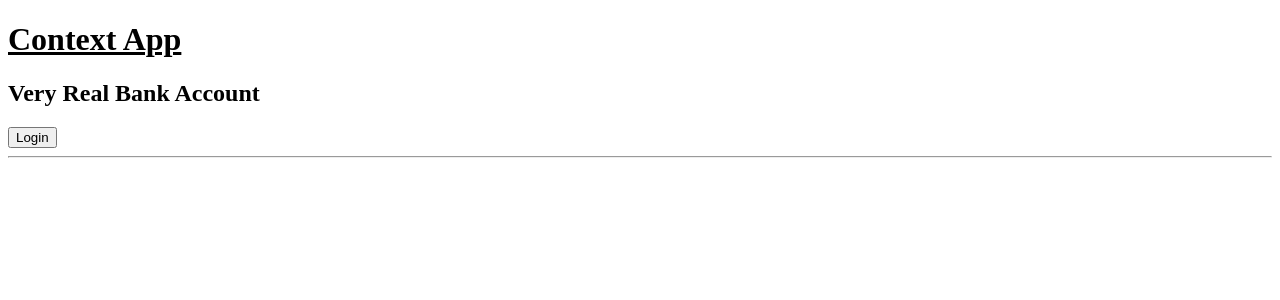
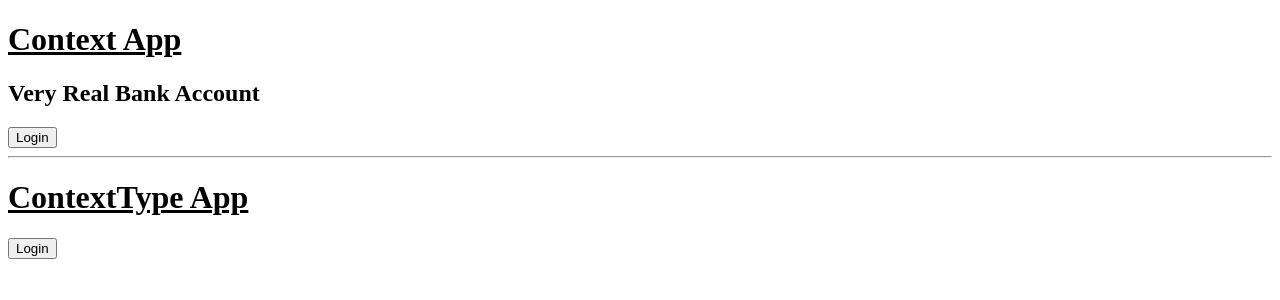
Before and after one commit to gurleensethi/reintroducing-react-examples, a React (Create React App) app: page / in a window 1280 px wide. Shown: the top 300 px of the page. Built offline with nearby package versions, Linux system fonts and the light colour scheme.

Commit message:
feat: contextType for using context in a class component.

```diff
--- /dev/null
+++ b/src/3. ContextType/BankWithContextType.tsx
@@ -0,0 +1,27 @@
+import React, { Component } from "react";
+import { UserContext } from "../2. Context/UserProvider";
+
+export class BankWithContextType extends Component {
+  static contextType = UserContext;
+  context!: React.ContextType<typeof UserContext>;
+
+  render() {
+    return (
+      <div>
+        {!this.context.isLoggedIn ? (
+          <div>
+            <button onClick={this.context.login}>Login</button>
+          </div>
+        ) : (
+          <div>
+            <h3>Current Amount: ${this.context.amount}</h3>
+            <button onClick={() => this.context.deductAmount(20)}>
+              Deduct $20
+            </button>
+            <button onClick={() => this.context.addAmount(20)}>Add $20</button>
+          </div>
+        )}
+      </div>
+    );
+  }
+}
--- /dev/null
+++ b/src/3. ContextType/ContextTypeApp.tsx
@@ -0,0 +1,17 @@
+import React, { FunctionComponent } from "react";
+import { BankWithContextType } from "./BankWithContextType";
+import { UserProvider } from "../2. Context/UserProvider";
+
+export const ContextTypeApp: FunctionComponent = (props) => {
+  return (
+    <div>
+      <h1>
+        <u>ContextType App</u>
+      </h1>
+      <UserProvider>
+        <BankWithContextType />
+      </UserProvider>
+      <br />
+    </div>
+  );
+};
--- a/src/App.tsx
+++ b/src/App.tsx
@@ -1,6 +1,12 @@
 import React, { FunctionComponent } from "react";
 import { ContextApp } from "./2. Context/ContextApp";
+import { ContextTypeApp } from "./3. ContextType/ContextTypeApp";
 
 export const App: FunctionComponent = (props) => {
-  return <ContextApp />;
+  return (
+    <div>
+      <ContextApp />
+      <ContextTypeApp />
+    </div>
+  );
 };
```
